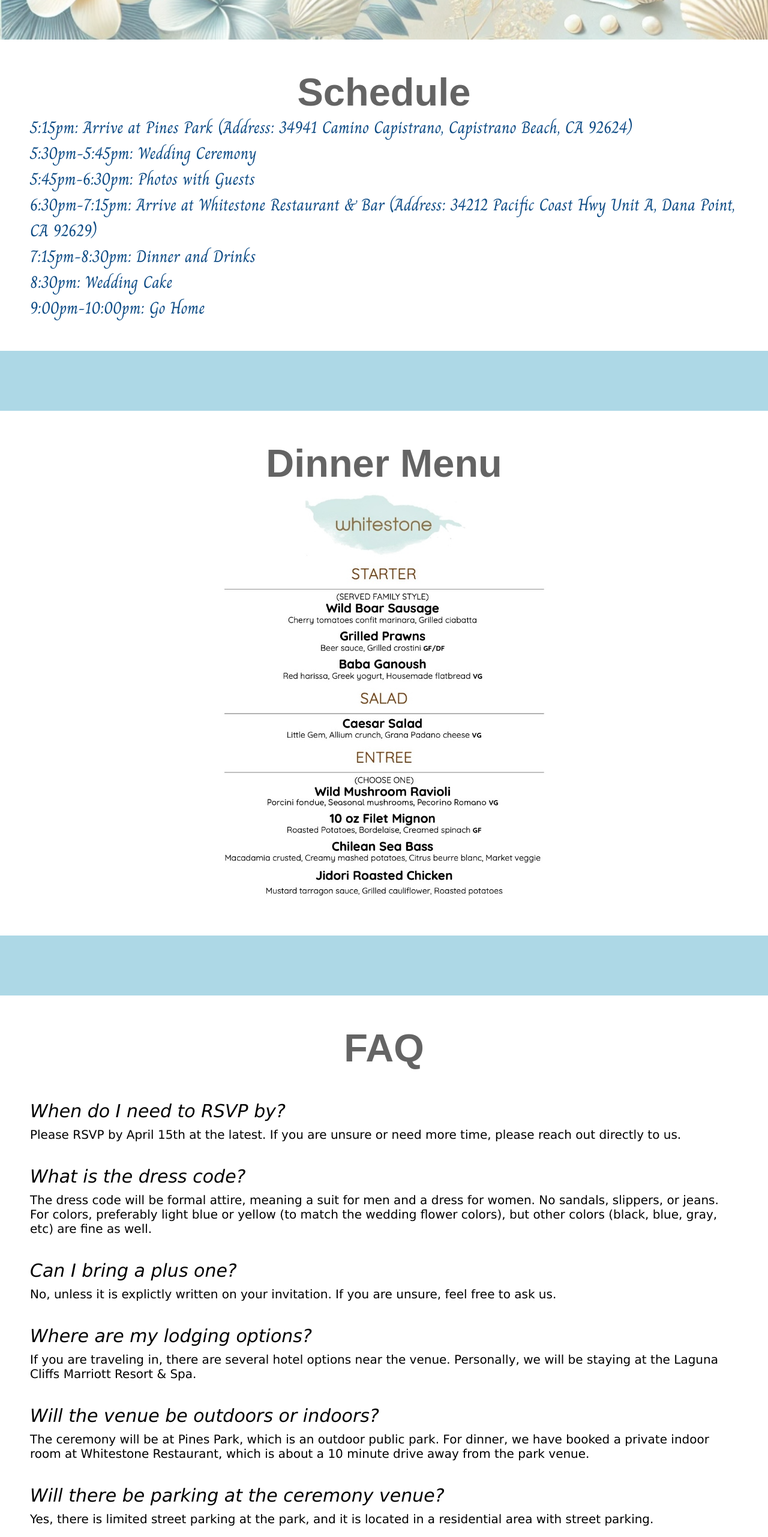
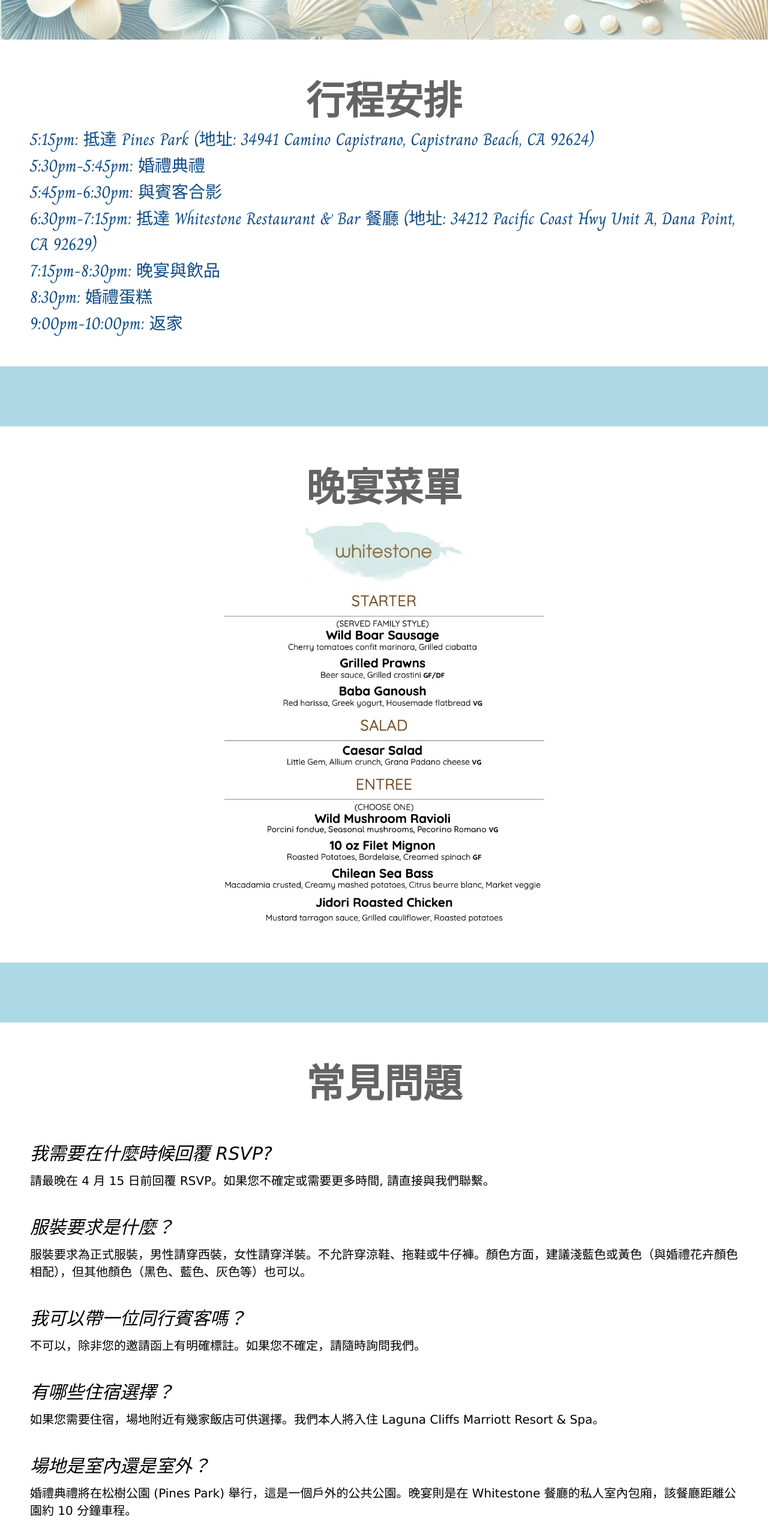
Before and after one commit to raymondsli/wedding, a React (Create React App) app: page / in a window 1280 px wide. Shown: the part 1292-3855 px from the top of the page at 60% size. Built offline with nearby package versions, Linux system fonts and the light colour scheme; a web font is replaced by a local one.

Commit message:
Translate faq to chinese

```diff
--- a/src/components/SourceCodeButton.js
+++ b/src/components/SourceCodeButton.js
@@ -1,6 +1,11 @@
 import "./css/SourceCodeButton.css";
+import { useContext } from "react";
+import AppContext from "../AppContext";
+
+import { getText } from "../stringTranslations";
 
 function SourceCodeButton() {
+  const language = useContext(AppContext);
   return (
     <a
       className="source-code-link-wrapper"
@@ -8,7 +13,9 @@ function SourceCodeButton() {
       rel="noreferrer"
       href="https://github.com/raymondsli/wedding"
     >
-      <button className="source-code-button">Source Code</button>
+      <button className="source-code-button">
+        {getText("Source Code", language)}
+      </button>
     </a>
   );
 }
--- a/src/pages/dinnerPage/Dinner.js
+++ b/src/pages/dinnerPage/Dinner.js
@@ -1,12 +1,20 @@
 import "./Dinner.css";
 
+import { useContext } from "react";
+import AppContext from "../../AppContext";
+
+import { getText } from "../../stringTranslations";
+
 function Dinner(props) {
+  const language = useContext(AppContext);
   const isMobile = window.innerWidth < 500;
 
   return (
     <div className="dinner-page" ref={props.ref}>
       <h1 className={"subsection-header" + (isMobile ? " mobile" : "")}>
-        {isMobile ? "Dinner" : "Dinner Menu"}
+        {isMobile
+          ? getText("Dinner", language)
+          : getText("Dinner Menu", language)}
       </h1>
       <div className={"dinner-menu-image" + (isMobile ? " mobile" : "")} />
     </div>
--- a/src/pages/faqPage/FAQ.js
+++ b/src/pages/faqPage/FAQ.js
@@ -1,4 +1,9 @@
 import "./FAQ.css";
+
+import { useContext } from "react";
+import AppContext from "../../AppContext";
+
+import { getText } from "../../stringTranslations";
 
 const questionAndAnswers = {
   "When do I need to RSVP by?":
@@ -29,12 +34,44 @@ const questionAndAnswers = {
     "While we appreciate the thought, we are not accepting gifts and do not have a gift registry.",
 };
 
+const questionAndAnswersChinese = {
+  "我需要在什麼時候回覆 RSVP?":
+    "請最晚在 4 月 15 日前回覆 RSVP。如果您不確定或需要更多時間, 請直接與我們聯繫。",
+  "服裝要求是什麼？":
+    "服裝要求為正式服裝，男性請穿西裝，女性請穿洋裝。不允許穿涼鞋、拖鞋或牛仔褲。顏色方面，建議淺藍色或黃色（與婚禮花卉顏色相配），但其他顏色（黑色、藍色、灰色等）也可以。",
+  "我可以帶一位同行賓客嗎？":
+    "不可以，除非您的邀請函上有明確標註。如果您不確定，請隨時詢問我們。",
+  "有哪些住宿選擇？":
+    "如果您需要住宿，場地附近有幾家飯店可供選擇。我們本人將入住 Laguna Cliffs Marriott Resort & Spa。",
+  "場地是室內還是室外？":
+    "婚禮典禮將在松樹公園 (Pines Park) 舉行，這是一個戶外的公共公園。晚宴則是在 Whitestone 餐廳的私人室內包廂，該餐廳距離公園約 10 分鐘車程。",
+  "婚禮場地有停車位嗎？":
+    "有的，公園附近有有限的街邊停車位，且該地區為住宅區，可在街邊停車。",
+  "婚禮場地有洗手間嗎？":
+    "很抱歉，松樹公園沒有公共洗手間。我們會儘量讓典禮簡短，但如果您需要使用洗手間，請隨時自行離開場地。",
+  "我應該幾點抵達餐廳？":
+    "我們已預訂 Whitestone 餐廳的私人包廂，時間為下午 4:30 - 晚上 10:00。我們預計婚禮典禮將在 6:20 PM 左右結束，之後您可以直接前往餐廳。我們將在 7:15 PM 開始供餐，因此請確保在此之前抵達。",
+  "抵達餐廳後，我該怎麼做？":
+    "抵達後，您可以直接前往私人包廂，或請餐廳工作人員帶您前往。如果您較早抵達，包廂可能還是空的。我們會為每位賓客安排座位，因此進入包廂後，請尋找您的名字並找到您的座位。如果座位安排尚未完成，請稍等我們完成布置。",
+  "餐廳有停車位嗎？":
+    "有的，餐廳提供停車位。如果餐廳停車位已滿，您可以停在附近的住宅區街邊停車位。",
+  "餐廳會提供飲品嗎？":
+    "會的。雖然沒有開放式酒吧，但我們會準備一些紅酒，您也可以自行點選餐廳菜單上的雞尾酒。",
+  "如果我有飲食限制或想選擇不同的主菜，該怎麼辦？":
+    '您可以查看 Whitestone 的<a target="_blank" rel="noreferrer" href="https://whitestonerestaurant.com/dana-point-lantern-district-whitestone-restaurant-and-bar-food-menu">菜單</a>，並告訴我們您想要的選項。',
+  "有禮物登記冊嗎？":
+    "我們非常感謝您的心意，但我們不接受禮物，也沒有設置禮物登記冊。",
+};
+
 function FAQ(props) {
+  const language = useContext(AppContext);
   const isMobile = window.innerWidth < 500;
 
   const renderQAndAComponent = () => {
     const rows = [];
-    for (const [question, answer] of Object.entries(questionAndAnswers)) {
+    const qAndA =
+      language === "Chinese" ? questionAndAnswersChinese : questionAndAnswers;
+    for (const [question, answer] of Object.entries(qAndA)) {
       rows.push(
         <div className="faq-row-container" key={question}>
           <div className="faq-row-question">{question}</div>
@@ -50,7 +87,9 @@ function FAQ(props) {
 
   return (
     <div ref={props.ref}>
-      <h1 className={"subsection-header" + (isMobile ? " mobile" : "")}>FAQ</h1>
+      <h1 className={"subsection-header" + (isMobile ? " mobile" : "")}>
+        {getText("FAQ", language)}
+      </h1>
       <div className="faq-container">{renderQAndAComponent()}</div>
     </div>
   );
--- a/src/pages/schedulePage/Schedule.js
+++ b/src/pages/schedulePage/Schedule.js
@@ -1,6 +1,12 @@
 import "./Schedule.css";
 
+import { useContext } from "react";
+import AppContext from "../../AppContext";
+
+import { getText } from "../../stringTranslations";
+
 function Schedule(props) {
+  const language = useContext(AppContext);
   const isMobile = window.innerWidth < 500;
 
   const textClassName =
@@ -11,11 +17,12 @@ function Schedule(props) {
   return (
     <div ref={props.ref}>
       <h1 className={"subsection-header" + (isMobile ? " mobile" : "")}>
-        Schedule
+        {getText("Schedule", language)}
       </h1>
       <div className="schedule-content-container">
         <div className={textClassName}>
-          5:15pm: Arrive at Pines Park (Address:{" "}
+          5:15pm: {getText("Arrive at Pines Park", language)} (
+          {getText("Address", language)}:{" "}
           <a
             className="map-link"
             target="_blank"
@@ -26,10 +33,16 @@ function Schedule(props) {
           </a>
           )
         </div>
-        <div className={textClassName}>5:30pm-5:45pm: Wedding Ceremony</div>
-        <div className={textClassName}>5:45pm-6:30pm: Photos with Guests</div>
         <div className={textClassName}>
-          6:30pm-7:15pm: Arrive at Whitestone Restaurant & Bar (Address:{" "}
+          5:30pm-5:45pm: {getText("Wedding Ceremony", language)}
+        </div>
+        <div className={textClassName}>
+          5:45pm-6:30pm: {getText("Photos with Guests", language)}
+        </div>
+        <div className={textClassName}>
+          6:30pm-7:15pm:{" "}
+          {getText("Arrive at Whitestone Restaurant & Bar", language)} (
+          {getText("Address", language)}:{" "}
           <a
             className="map-link"
             target="_blank"
@@ -40,9 +53,15 @@ function Schedule(props) {
           </a>
           )
         </div>
-        <div className={textClassName}>7:15pm-8:30pm: Dinner and Drinks </div>
-        <div className={textClassName}>8:30pm: Wedding Cake </div>
-        <div className={textClassName}>9:00pm-10:00pm: Go Home</div>
+        <div className={textClassName}>
+          7:15pm-8:30pm: {getText("Dinner and Drinks", language)}
+        </div>
+        <div className={textClassName}>
+          8:30pm: {getText("Wedding Cake", language)}
+        </div>
+        <div className={textClassName}>
+          9:00pm-10:00pm: {getText("Go Home", language)}
+        </div>
       </div>
     </div>
   );
--- a/src/stringTranslations.js
+++ b/src/stringTranslations.js
@@ -13,6 +13,10 @@ const translations = {
   },
   "Dinner Menu": {
     English: "Dinner Menu",
+    Chinese: "晚宴菜單",
+  },
+  Dinner: {
+    English: "Dinner",
     Chinese: "晚宴菜單",
   },
   FAQ: {
@@ -217,6 +221,46 @@ const translations = {
     English: "Main Course Selection",
     Chinese: "主菜選擇",
   },
+  "Arrive at Pines Park": {
+    English: "Arrive at Pines Park",
+    Chinese: "抵達 Pines Park",
+  },
+  Address: {
+    English: "Address",
+    Chinese: "地址",
+  },
+  "Wedding Ceremony": {
+    English: "Wedding Ceremony",
+    Chinese: "婚禮典禮",
+  },
+  "Photos with Guests": {
+    English: "Photos with Guests",
+    Chinese: "與賓客合影",
+  },
+  "Arrive at Whitestone Restaurant & Bar": {
+    English: "Arrive at Whitestone Restaurant & Bar",
+    Chinese: "抵達 Whitestone Restaurant & Bar 餐廳",
+  },
+  "Dinner and Drinks": {
+    English: "Dinner and Drinks",
+    Chinese: "晚宴與飲品",
+  },
+  "Wedding Cake": {
+    English: "Wedding Cake",
+    Chinese: "婚禮蛋糕",
+  },
+  "Go Home": {
+    English: "Go Home",
+    Chinese: "返家",
+  },
+  "Source Code": {
+    English: "Source Code",
+    Chinese: "源代碼",
+  },
+  "": {
+    English: "",
+    Chinese: "",
+  },
   "": {
     English: "",
     Chinese: "",
```
